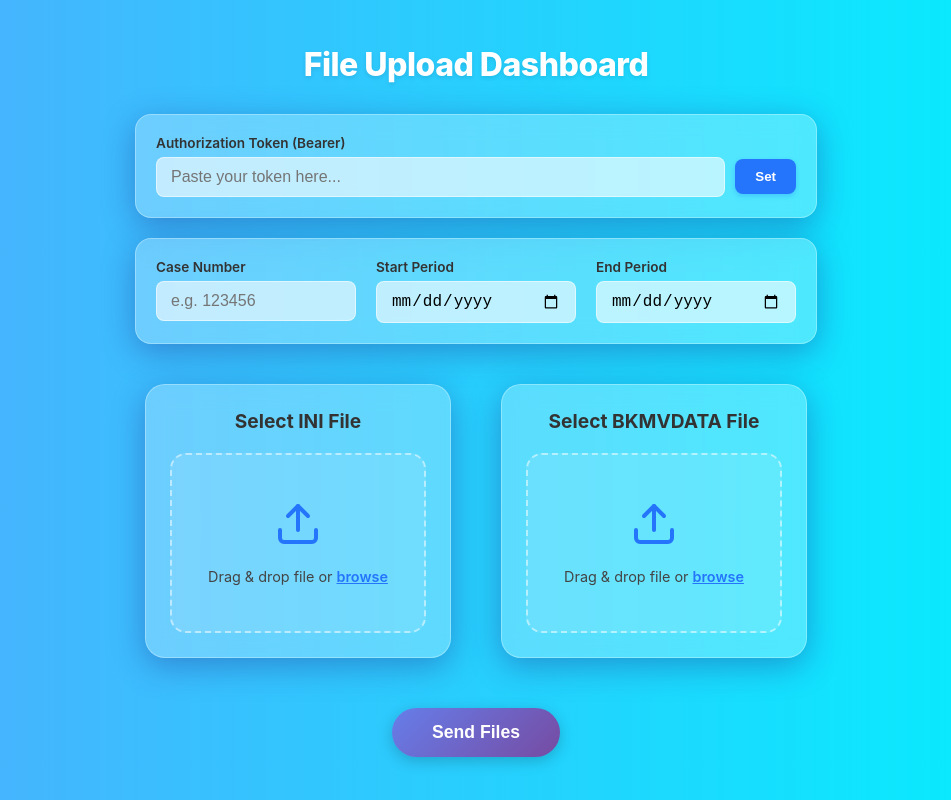
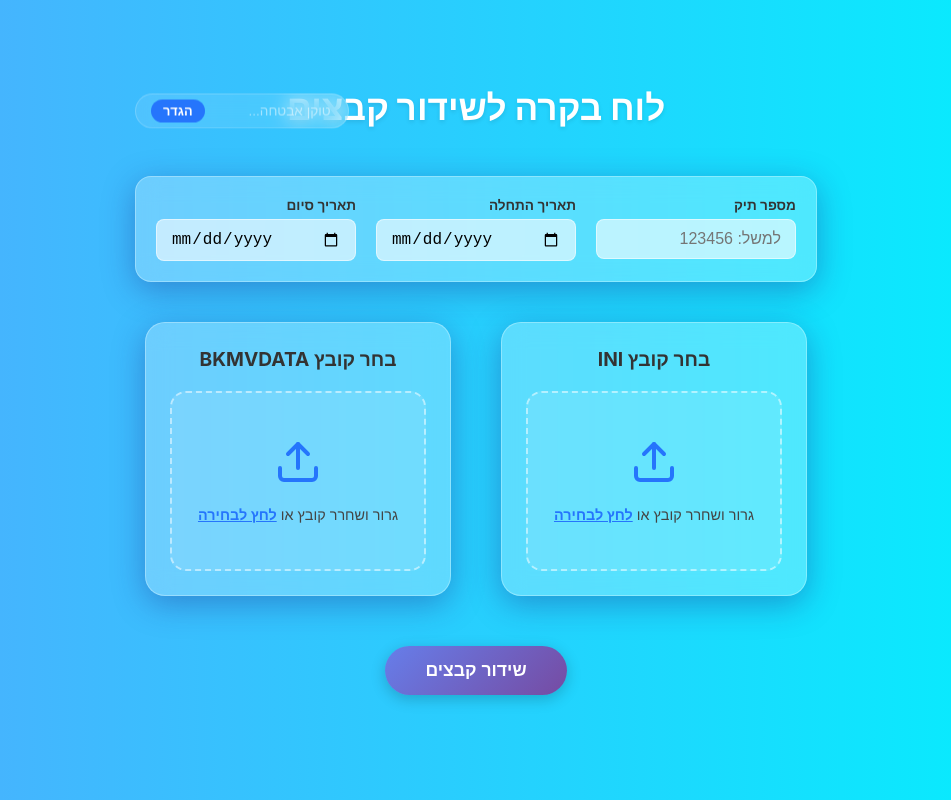
Before and after one commit to dotz600/uploadFilesSHX, an Angular app: page / in a window 1280 px wide. Shown: the whole page, without its empty margins (164-1115 px from the left). Built offline with nearby package versions, Linux system fonts and the light colour scheme.

Commit message:
Fix token positioning and center title

```diff
--- a/src/app/app.css
+++ b/src/app/app.css
@@ -5,14 +5,80 @@
     width: 100%;
     max-width: 1200px;
     padding: 20px;
+    position: relative;
 }
 
-.page-title {
+.top-bar {
+    width: 100%;
+    margin-bottom: 40px;
+    display: flex;
+    justify-content: center;
+    position: relative;
+    min-height: 50px;
+}
+
+.page-title-mini {
     color: white;
     text-shadow: 0 2px 4px rgba(0, 0, 0, 0.1);
-    margin-bottom: 30px;
     font-weight: 800;
-    letter-spacing: -0.5px;
+    font-size: 2.2rem;
+    margin: 0;
+    text-align: center;
+}
+
+.token-container {
+    position: absolute;
+    left: 0;
+    top: 50%;
+    transform: translateY(-50%);
+    background: rgba(255, 255, 255, 0.1);
+    backdrop-filter: blur(10px);
+    border: 1px solid rgba(255, 255, 255, 0.2);
+    border-radius: 50px;
+    padding: 5px 15px;
+    transition: all 0.3s ease;
+    z-index: 10;
+}
+
+.token-container.token-active {
+    background: rgba(34, 197, 94, 0.1);
+    border-color: rgba(34, 197, 94, 0.3);
+    cursor: pointer;
+}
+
+.token-input-group {
+    display: flex;
+    align-items: center;
+    gap: 8px;
+}
+
+.compact-token-input {
+    background: transparent;
+    border: none;
+    color: white;
+    font-size: 0.85rem;
+    outline: none;
+    width: 120px;
+}
+
+.compact-token-input::placeholder {
+    color: rgba(255, 255, 255, 0.5);
+}
+
+.small-set-btn {
+    background: #2575fc;
+    color: white;
+    border: none;
+    padding: 4px 12px;
+    border-radius: 20px;
+    font-size: 0.8rem;
+    font-weight: 600;
+    cursor: pointer;
+}
+
+.v-mark {
+    font-size: 1.2rem;
+    line-height: 1;
 }
 
 .form-container {
@@ -34,7 +100,7 @@
 .input-group {
     display: flex;
     flex-direction: column;
-    text-align: left;
+    text-align: right;
 }
 
 .input-group label {
@@ -111,6 +177,49 @@
     padding: 10px 20px;
     border-radius: 20px;
     animation: fadeIn 0.5s;
+}
+
+.error-msg {
+    background: rgba(220, 38, 38, 0.4);
+    border: 1px solid rgba(220, 38, 38, 0.5);
+}
+
+.success-section {
+    text-align: center;
+    padding: 40px;
+    margin-bottom: 30px;
+    width: 100%;
+    max-width: 600px;
+    animation: slideUp 0.6s ease;
+}
+
+.success-icon {
+    font-size: 4rem;
+    margin-bottom: 15px;
+}
+
+.success-section h2 {
+    color: #166534;
+    font-size: 2rem;
+    margin-bottom: 10px;
+}
+
+.success-section p {
+    color: #333;
+    margin-bottom: 25px;
+    font-size: 1.1rem;
+}
+
+@keyframes slideUp {
+    from {
+        opacity: 0;
+        transform: translateY(20px);
+    }
+
+    to {
+        opacity: 1;
+        transform: translateY(0);
+    }
 }
 
 /* Token Section Styles */
--- a/src/app/app.html
+++ b/src/app/app.html
@@ -1,52 +1,56 @@
-<main class="main-container">
-  <h1 class="page-title">File Upload Dashboard</h1>
-
-  <!-- Token Section -->
-  <div class="token-section glass-card">
-    <div class="input-group full-width">
-      <label>Authorization Token (Bearer)</label>
-      <div class="token-input-wrapper">
-        <input type="password" [(ngModel)]="token" placeholder="Paste your token here..." class="premium-input"
-          [disabled]="isTokenSet">
-        <button class="set-token-btn" (click)="setToken()" *ngIf="!isTokenSet">Set</button>
-        <button class="edit-token-btn" (click)="isTokenSet = false" *ngIf="isTokenSet">Edit</button>
-        <div class="check-mark" *ngIf="isTokenSet">
-          ✅
-        </div>
+<main class="main-container" dir="rtl">
+  <!-- Top Bar with Token -->
+  <div class="top-bar">
+    <div class="token-container" [class.token-active]="isTokenSet">
+      <div class="token-input-group" *ngIf="!isTokenSet">
+        <input type="password" [(ngModel)]="token" placeholder="טוקן אבטחה..." class="compact-token-input">
+        <button class="small-set-btn" (click)="setToken()">הגדר</button>
+      </div>
+      <div class="token-verified" *ngIf="isTokenSet" (click)="isTokenSet = false" title="ערוך טוקן">
+        <span class="v-mark">✅</span>
       </div>
     </div>
+    <h1 class="page-title-mini">לוח בקרה לשידור קבצים</h1>
+  </div>
+
+  <!-- Success Section -->
+  <div class="success-section glass-card" *ngIf="isSuccess">
+    <div class="success-icon">🎉</div>
+    <h2>השידור הושלם בהצלחה!</h2>
+    <p>הקבצים שלך הועברו למערכת בצורה תקינה.</p>
+    <button class="send-btn" (click)="resetForm()">שידור קבצים נוספים</button>
   </div>
 
   <!-- Main Form -->
-  <div class="form-container glass-card">
+  <div class="form-container glass-card" *ngIf="!isSuccess">
     <div class="input-group">
-      <label>Case Number</label>
-      <input type="number" [(ngModel)]="caseNumber" placeholder="e.g. 123456" class="premium-input">
+      <label>מספר תיק</label>
+      <input type="number" [(ngModel)]="caseNumber" placeholder="למשל: 123456" class="premium-input">
     </div>
     <div class="input-group">
-      <label>Start Period</label>
+      <label>תאריך התחלה</label>
       <input type="date" [(ngModel)]="startPeriod" class="premium-input">
     </div>
     <div class="input-group">
-      <label>End Period</label>
+      <label>תאריך סיום</label>
       <input type="date" [(ngModel)]="endPeriod" class="premium-input">
     </div>
   </div>
 
-  <div class="upload-grid">
-    <app-file-upload title="Select INI File" accept=".txt" (fileSelected)="onIniSelected($event)">
+  <div class="upload-grid" *ngIf="!isSuccess">
+    <app-file-upload title="בחר קובץ INI" accept=".txt" (fileSelected)="onIniSelected($event)">
     </app-file-upload>
 
-    <app-file-upload title="Select BKMVDATA File" accept=".txt" (fileSelected)="onBkmvdataSelected($event)">
+    <app-file-upload title="בחר קובץ BKMVDATA" accept=".txt" (fileSelected)="onBkmvdataSelected($event)">
     </app-file-upload>
   </div>
 
-  <div class="actions">
+  <div class="actions" *ngIf="!isSuccess">
     <button class="send-btn" [disabled]="isUploading" (click)="sendFiles()">
-      {{ isUploading ? 'Uploading...' : 'Send Files' }}
+      {{ isUploading ? 'משדר...' : 'שידור קבצים' }}
     </button>
   </div>
 
-  <p *ngIf="uploadStatus" class="status-msg">{{ uploadStatus }}</p>
+  <p *ngIf="uploadStatus" class="status-msg" [class.error-msg]="uploadStatus.includes('נכשל')">{{ uploadStatus }}</p>
 
 </main>
--- a/src/app/app.ts
+++ b/src/app/app.ts
@@ -27,6 +27,7 @@ export class AppComponent {
   bkmvdataFile: File | null = null;
 
   isUploading = false;
+  isSuccess = false;
   uploadStatus = '';
 
   constructor(
@@ -45,7 +46,7 @@ export class AppComponent {
       this.isTokenSet = true;
     } else {
       this.isTokenSet = false;
-      alert('Please enter a valid token.');
+      alert('אנא הזן טוקן תקין.');
     }
   }
 
@@ -59,18 +60,18 @@ export class AppComponent {
 
   async sendFiles() {
     if (!this.iniFile || !this.bkmvdataFile) {
-      alert('Please select both files.');
+      alert('אנא בחר את שני הקבצים.');
       return;
     }
     if (!this.caseNumber || !this.startPeriod || !this.endPeriod) {
-      alert('Please fill in all details (Case Number, Dates).');
+      alert('אנא מלא את כל הפרטים (מספר תיק, תאריכים).');
       return;
     }
 
     try {
       console.log('--- Send Files Started ---');
       this.isUploading = true;
-      this.uploadStatus = 'Starting upload...';
+      this.uploadStatus = 'מתחילה בשידור...';
 
       const request: UploadRequest = {
         caseNumber: this.caseNumber,
@@ -84,16 +85,24 @@ export class AppComponent {
         request
       );
 
-      this.uploadStatus = 'Upload successfully completed!';
-      alert('Upload successfully completed!');
+      this.uploadStatus = 'העלאה הושלמה בהצלחה!';
+      this.isSuccess = true;
     } catch (error: any) {
       console.error('Upload failed', error);
-      this.uploadStatus = `Upload failed: ${error.message}`;
-      alert(`Upload failed: ${error.message}`);
+      this.uploadStatus = `העלאה נכשלה: ${error.message}`;
     } finally {
       this.isUploading = false;
       this.cdr.detectChanges();
       console.log('--- Send Files Finished (State Reset) ---');
     }
   }
+
+  resetForm() {
+    this.isSuccess = false;
+    this.isUploading = false;
+    this.uploadStatus = '';
+    this.iniFile = null;
+    this.bkmvdataFile = null;
+    // Keep CaseNumber and Dates for convenience unless asked otherwise
+  }
 }
--- a/src/app/file-upload/file-upload.html
+++ b/src/app/file-upload/file-upload.html
@@ -16,7 +16,7 @@
             <line stroke-linecap="round" x1="12" y1="3" x2="12" y2="15" />
           </svg>
         </div>
-        <p>Drag & drop file or <span>browse</span></p>
+        <p>גרור ושחרר קובץ או <span>לחץ לבחירה</span></p>
       </div>
 
       <div *ngIf="files.length > 0" class="file-display">
@@ -27,7 +27,7 @@
             <span class="file-size">{{ (files[0].size / 1024).toFixed(1) }} KB</span>
           </div>
         </div>
-        <button class="remove-btn" (click)="$event.stopPropagation(); removeFile()" title="Remove file">
+        <button class="remove-btn" (click)="$event.stopPropagation(); removeFile()" title="הסר קובץ">
           ✕
         </button>
       </div>
--- a/src/app/file-upload/file-upload.ts
+++ b/src/app/file-upload/file-upload.ts
@@ -9,7 +9,7 @@ import { CommonModule } from '@angular/common';
   styleUrls: ['./file-upload.css']
 })
 export class FileUploadComponent {
-  @Input() title: string = 'Upload File';
+  @Input() title: string = 'העלאת קובץ';
   @Input() accept: string = '*/*';
   @Output() fileSelected = new EventEmitter<File | null>();
 
```
